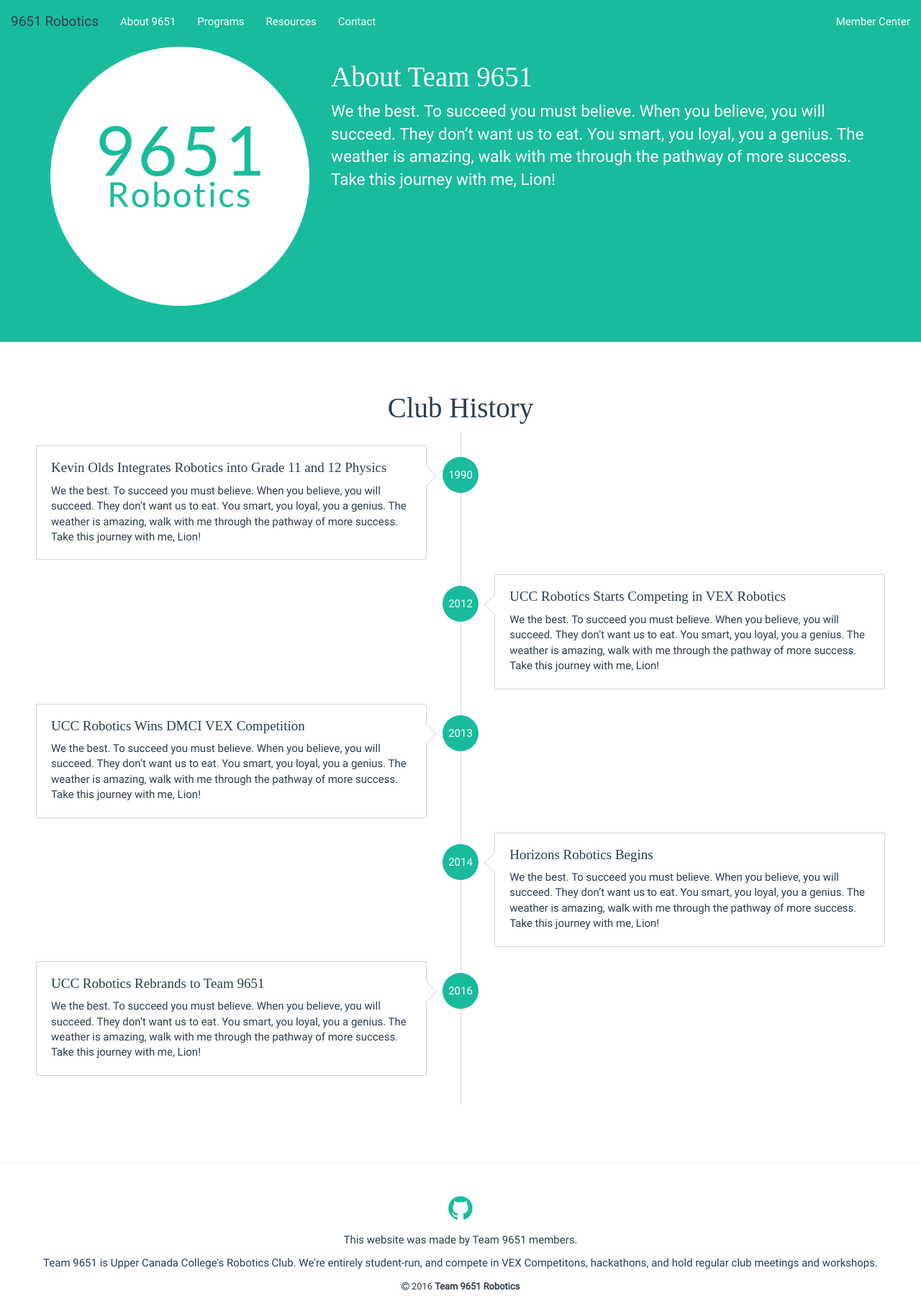
After one commit to 9651-Robotics/website, a PHP site: page /about.php in a window 1280 px wide. The commit adds this page. Shown: the whole page at 72% size. Run offline with PHP 8.4, Linux system fonts and the light colour scheme; some web fonts are replaced.

Commit message:
adds about page template

```diff
--- /dev/null
+++ b/about.php
@@ -0,0 +1,107 @@
+<?php include_once "common.php" ?>
+<!DOCTYPE html>
+<html lang="en">
+  <head>
+    <meta charset="utf-8">
+    <meta http-equiv="X-UA-Compatible" content="IE=edge">
+    <meta name="viewport" content="width=device-width, initial-scale=1">
+    <title>About Team 9651 | UCC Robotics</title>
+    <meta name="description" content="The official website for VEX Robotics team 9651, and the UCC Robotics Club.">
+    <link rel="icon" href="favicon.ico">
+    <link rel="stylesheet" href="css/bootstrap.min.css" />
+    <link rel="stylesheet" href="css/style.css" />
+    <link rel="stylesheet" href="css/font-awesome.min.css" />
+  </head>
+  <body>
+    <?php include_once "header.php" ?>
+    <div class="section-primary">
+      <div class="container">
+        <div class="row spacer-top">
+          <div class="col-sm-4">
+            <img class="img-responsive" src="img/logo-circle-inverse.png" alt="Team 9651's Logo" />
+          </div>
+          <div class="col-sm-8">
+            <h1>About Team 9651</h1>
+            <p class="lead">
+              We the best. To succeed you must believe. When you believe, you will succeed. They don’t want us to eat. You smart, you loyal, you a genius. The weather is amazing, walk with me through the pathway of more success. Take this journey with me, Lion!
+            </p>
+          </div>
+        </div>
+      </div>
+    </div>
+    <div class="section-secondary">
+      <h1 class="text-center">Club History</h1>
+      <ul class="timeline">
+        <li>
+          <div class="timeline-badge">1990</div>
+          <div class="timeline-panel">
+            <div class="timeline-heading">
+              <h4 class="timeline-title">Kevin Olds Integrates Robotics into Grade 11 and 12 Physics</h4>
+            </div>
+            <div class="timeline-body">
+              <p>
+                We the best. To succeed you must believe. When you believe, you will succeed. They don’t want us to eat. You smart, you loyal, you a genius. The weather is amazing, walk with me through the pathway of more success. Take this journey with me, Lion!
+              </p>
+            </div>
+          </div>
+        </li>
+        <li class="timeline-inverted">
+          <div class="timeline-badge">2012</div>
+          <div class="timeline-panel">
+            <div class="timeline-heading">
+              <h4 class="timeline-title">UCC Robotics Starts Competing in VEX Robotics</h4>
+            </div>
+            <div class="timeline-body">
+              <p>
+                We the best. To succeed you must believe. When you believe, you will succeed. They don’t want us to eat. You smart, you loyal, you a genius. The weather is amazing, walk with me through the pathway of more success. Take this journey with me, Lion!
+              </p>
+            </div>
+          </div>
+        </li>
+        <li>
+          <div class="timeline-badge">2013</div>
+          <div class="timeline-panel">
+            <div class="timeline-heading">
+              <h4 class="timeline-title">UCC Robotics Wins DMCI VEX Competition</h4>
+            </div>
+            <div class="timeline-body">
+              <p>
+                We the best. To succeed you must believe. When you believe, you will succeed. They don’t want us to eat. You smart, you loyal, you a genius. The weather is amazing, walk with me through the pathway of more success. Take this journey with me, Lion!
+              </p>
+            </div>
+          </div>
+        </li>
+        <li class="timeline-inverted">
+          <div class="timeline-badge">2014</div>
+          <div class="timeline-panel">
+            <div class="timeline-heading">
+              <h4 class="timeline-title">Horizons Robotics Begins</h4>
+            </div>
+            <div class="timeline-body">
+              <p>
+                We the best. To succeed you must believe. When you believe, you will succeed. They don’t want us to eat. You smart, you loyal, you a genius. The weather is amazing, walk with me through the pathway of more success. Take this journey with me, Lion!
+              </p>
+            </div>
+          </div>
+        </li>
+        <li>
+          <div class="timeline-badge">2016</div>
+          <div class="timeline-panel">
+            <div class="timeline-heading">
+              <h4 class="timeline-title">UCC Robotics Rebrands to Team 9651</h4>
+            </div>
+            <div class="timeline-body">
+              <p>
+                We the best. To succeed you must believe. When you believe, you will succeed. They don’t want us to eat. You smart, you loyal, you a genius. The weather is amazing, walk with me through the pathway of more success. Take this journey with me, Lion!
+              </p>
+            </div>
+          </div>
+        </li>
+      </ul>
+    </div>
+    <?php include_once "footer.php" ?>
+    <script src="js/google_analytics.js"></script>
+    <script src="js/jquery.min.js"></script>
+    <script src="js/bootstrap.min.js"></script>
+  </body>
+</html>
--- a/css/style.css
+++ b/css/style.css
@@ -1,11 +1,11 @@
 @font-face{
 	font-family: 'Roboto';
-	src:url(fonts/roboto/Roboto-Regular.ttf);
+	src:url(../fonts/roboto/Roboto-Regular.ttf);
 }
 
 @font-face{
 	font-family: 'Roboto Slab';
-	src:url(fonts/robotoslab/RobotoSlab-Regular.ttf);
+	src:url(../fonts/robotoslab/RobotoSlab-Regular.ttf);
 }
 
 html {
@@ -22,11 +22,15 @@ h1,h2,h3,h4,h5,h6{
 	font-family: 'Roboto Slab'
 }
 
+.spacer-top{
+	padding-top: 1em;
+}
+
 .text-white{
   color:white;
 }
 
-.textwhite a:link, .text-white a:visited,  .text-white a:hover, .text-white a:active{
+.text-white a:link, .text-white a:visited,  .text-white a:hover, .text-white a:active{
 	color:white;
 }
 
@@ -160,3 +164,163 @@ h1,h2,h3,h4,h5,h6{
   -webkit-transform: translate3d(0,0,0);
   transform: translate3d(0,0,0);
 }
+
+/* Timeline CSS: inspired from http://bootsnipp.com/snippets/featured/timeline-responsive */
+
+.timeline {
+  list-style: none;
+  padding: 20px 0 20px;
+  position: relative;
+}
+
+.timeline:before {
+  top: 0;
+  bottom: 0;
+  position: absolute;
+  content: " ";
+  width: 3px;
+  background-color: #eeeeee;
+  left: 50%;
+  margin-left: -1.5px;
+}
+
+.timeline > li {
+  margin-bottom: 20px;
+  position: relative;
+}
+
+.timeline > li:before,
+.timeline > li:after {
+  content: " ";
+  display: table;
+}
+
+.timeline > li:after {
+  clear: both;
+}
+
+.timeline > li:before,
+.timeline > li:after {
+  content: " ";
+  display: table;
+}
+
+.timeline > li:after {
+  clear: both;
+}
+
+.timeline > li > .timeline-panel {
+  width: 46%;
+  float: left;
+  border: 1px solid #d4d4d4;
+  border-radius: 2px;
+  padding: 20px;
+  position: relative;
+}
+
+.timeline > li > .timeline-panel:before {
+  position: absolute;
+  top: 26px;
+  right: -15px;
+  display: inline-block;
+  border-top: 15px solid transparent;
+  border-left: 15px solid #ccc;
+  border-right: 0 solid #ccc;
+  border-bottom: 15px solid transparent;
+  content: " ";
+}
+
+.timeline > li > .timeline-panel:after {
+  position: absolute;
+  top: 27px;
+  right: -14px;
+  display: inline-block;
+  border-top: 14px solid transparent;
+  border-left: 14px solid #fff;
+  border-right: 0 solid #fff;
+  border-bottom: 14px solid transparent;
+  content: " ";
+}
+
+.timeline > li > .timeline-badge {
+  color: #fff;
+  width: 50px;
+  height: 50px;
+  line-height: 50px;
+  font-size: 1em;
+  text-align: center;
+  position: absolute;
+  top: 16px;
+  left: 50%;
+  margin-left: -25px;
+  background-color: #18BC9C;
+  z-index: 100;
+  border-top-right-radius: 50%;
+  border-top-left-radius: 50%;
+  border-bottom-right-radius: 50%;
+  border-bottom-left-radius: 50%;
+}
+
+.timeline > li.timeline-inverted > .timeline-panel {
+  float: right;
+}
+
+.timeline > li.timeline-inverted > .timeline-panel:before {
+  border-left-width: 0;
+  border-right-width: 15px;
+  left: -15px;
+  right: auto;
+}
+
+.timeline > li.timeline-inverted > .timeline-panel:after {
+  border-left-width: 0;
+  border-right-width: 14px;
+  left: -14px;
+  right: auto;
+}
+
+.timeline-title {
+  margin-top: 0;
+  color: inherit;
+}
+
+.timeline-body > p,
+.timeline-body > ul {
+  margin-bottom: 0;
+}
+
+@media (max-width: 767px) {
+  ul.timeline:before {
+    left: 40px;
+  }
+
+  ul.timeline > li > .timeline-panel {
+    width: calc(100% - 90px);
+    width: -moz-calc(100% - 90px);
+    width: -webkit-calc(100% - 90px);
+  }
+
+  ul.timeline > li > .timeline-badge {
+    left: 15px;
+    margin-left: 0;
+    top: 16px;
+  }
+
+  ul.timeline > li > .timeline-panel {
+    float: right;
+  }
+
+  ul.timeline > li > .timeline-panel:before {
+    border-left-width: 0;
+    border-right-width: 15px;
+    left: -15px;
+    right: auto;
+  }
+
+  ul.timeline > li > .timeline-panel:after {
+    border-left-width: 0;
+    border-right-width: 14px;
+    left: -14px;
+    right: auto;
+  }
+}
```
